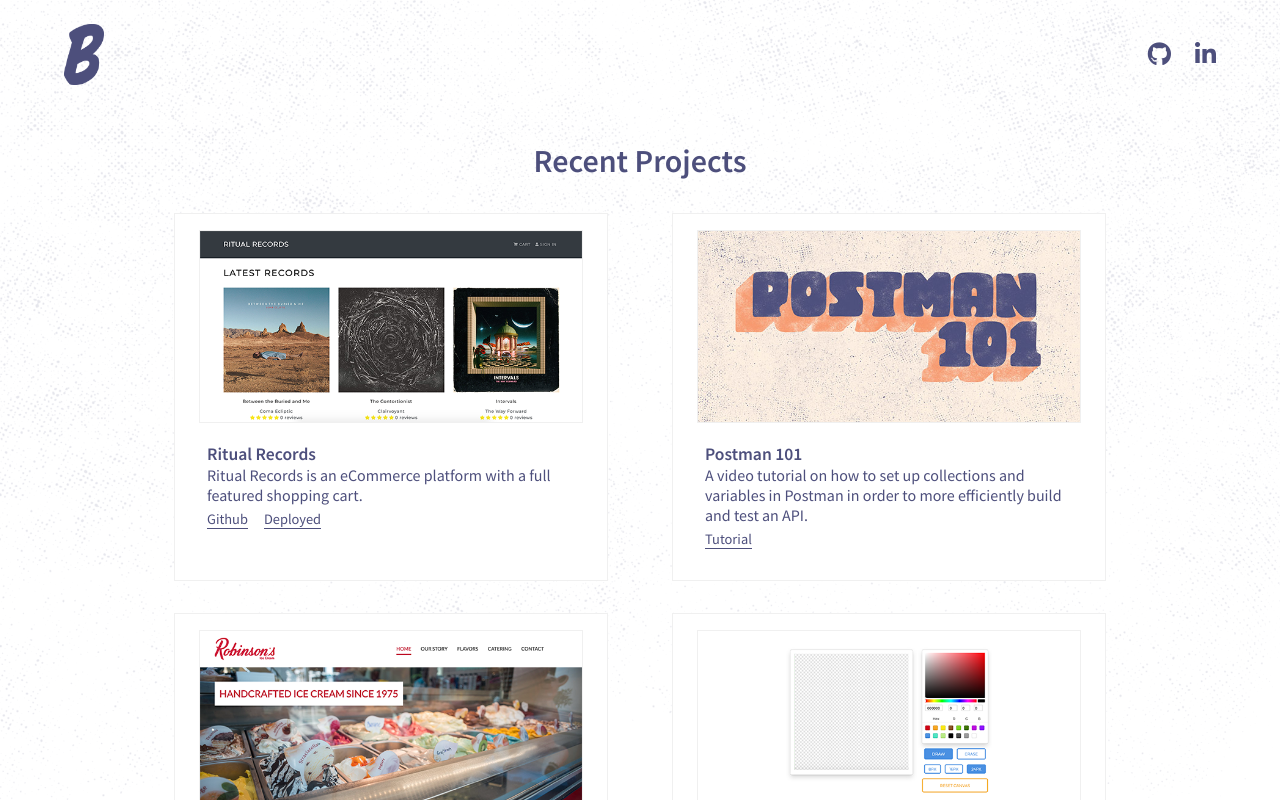
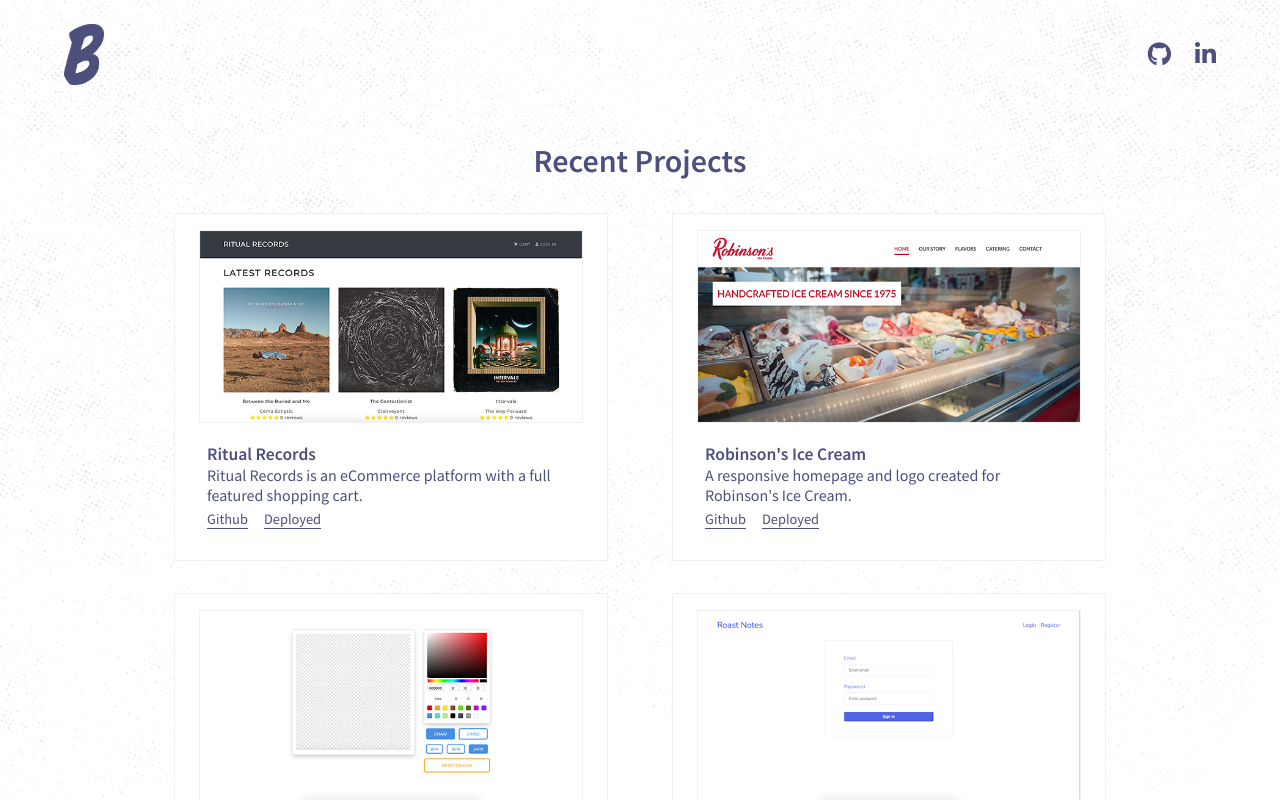
Before and after one commit to brandensherman/react-portfolio, a React (Create React App) app: page / in a window 1280 px wide. Shown: the top 800 px of the page. Built offline with nearby package versions, Linux system fonts and the light colour scheme.

Commit message:
added roast notes to gallery

```diff
--- a/src/components/Project.js
+++ b/src/components/Project.js
@@ -1,7 +1,7 @@
-import React from 'react';
+import React from 'react'
 
 const Projects = (props) => {
-  const { image, title, deployedUrl, description, githubUrl } = props.project;
+  const { image, title, deployedUrl, description, githubUrl } = props.project
 
   return (
     <>
@@ -22,18 +22,6 @@
 
           <p>{description}</p>
 
-          {title === 'Postman 101' ? (
-            <div className='home-project-links'>
-              <a
-                target='blank'
-                rel='noreferrer'
-                href={deployedUrl}
-                className='home-projects-link'
-              >
-                Tutorial
-              </a>
-            </div>
-          ) : (
           <div className='home-project-links'>
             <a
               target='blank'
@@ -52,11 +40,10 @@
               Deployed
             </a>
           </div>
-          )}
         </div>
       </div>
     </>
-  );
-};
+  )
+}
 
-export default Projects;
+export default Projects
--- a/src/data/firstrow.js
+++ b/src/data/firstrow.js
@@ -1,5 +1,5 @@
-import ritual from '../images/ritual.png';
-import postman from '../images/postman.jpg';
+import ritual from '../images/ritual.png'
+import robinsons from '../images/robinsons.png'
 
 const data = [
   {
@@ -10,13 +10,14 @@
     description:
       'Ritual Records is an eCommerce platform with a full featured shopping cart.',
   },
+
   {
-    image: postman,
-    deployedUrl: 'https://www.youtube.com/watch?v=0R-FuchGdTY',
-    title: 'Postman 101',
-    description:
-      'A video tutorial on how to set up collections and variables in Postman in order to more efficiently build and test an API.',
+    image: robinsons,
+    deployedUrl: 'https://brandensherman.github.io/robinsons-ice-cream/',
+    githubUrl: 'https://github.com/brandensherman/robinsons-ice-cream',
+    title: `Robinson's Ice Cream`,
+    description: `A responsive homepage and logo created for Robinson's Ice Cream.`,
   },
-];
+]
 
-export default data;
+export default data
--- a/src/data/secondrow.js
+++ b/src/data/secondrow.js
@@ -1,14 +1,7 @@
-import robinsons from '../images/robinsons.png';
-import spritelab from '../images/spritelab.png';
+import spritelab from '../images/spritelab.png'
+import roastnotes from '../images/roastnotes.png'
 
 const data = [
-  {
-    image: robinsons,
-    deployedUrl: 'https://brandensherman.github.io/robinsons-ice-cream/',
-    githubUrl: 'https://github.com/brandensherman/robinsons-ice-cream',
-    title: `Robinson's Ice Cream`,
-    description: `A responsive homepage and logo created for Robinson's Ice Cream.`,
-  },
   {
     image: spritelab,
     deployedUrl: 'https://spritelab.herokuapp.com/',
@@ -16,6 +9,12 @@
     title: 'SpriteLab',
     description: 'SpriteLab is a web application for creating pixel art.',
   },
-];
+  {
+    image: roastnotes,
+    deployedUrl: 'https://roast-notes.herokuapp.com/',
+    title: 'Roast Notes',
+    description: 'Roast Notes is a coffee journal application.',
+  },
+]
 
-export default data;
+export default data
```
Also changed, not shown: src/images/postman.jpg (deleted), src/images/roastnotes.png. Lines whose indentation alone changed are shown as unchanged.
